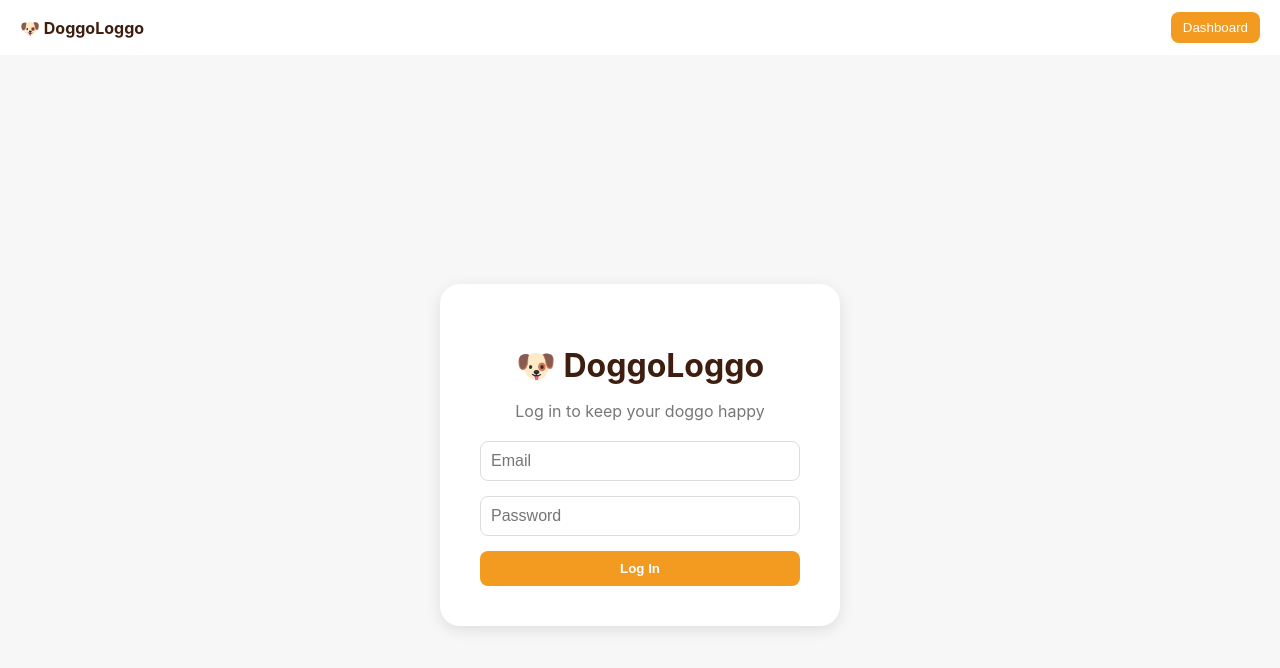
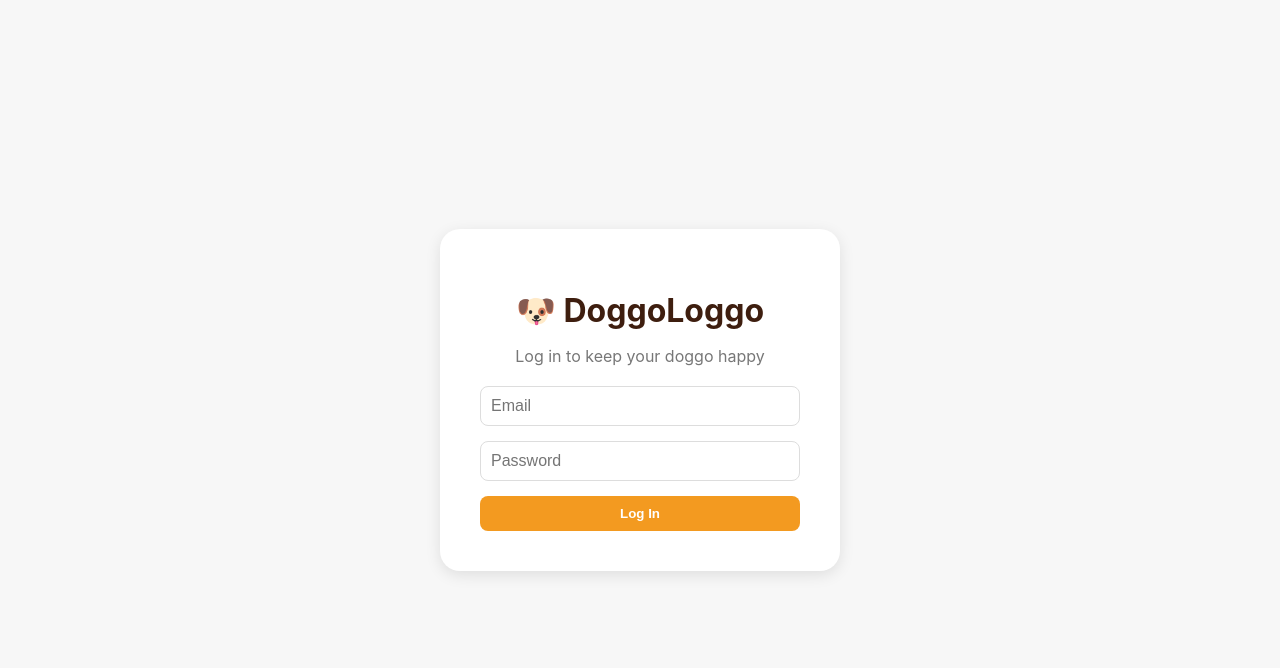
Before and after one commit to wilju249/doggologgo, a React (Vite) app: page / in a window 1280 px wide. Shown: the top 668 px of the page. Built offline with nearby package versions, Linux system fonts and the light colour scheme.

Commit message:
Revert Login.jsx: remove Navbar injection (restore pre-Navbar state)

```diff
--- a/src/pages/Login.jsx
+++ b/src/pages/Login.jsx
@@ -1,6 +1,5 @@
 import React, { useState } from "react";
 import { useNavigate } from "react-router-dom";
-import Navbar from "../components/Navbar";
 
 export default function Login() {
   const [email, setEmail] = useState("");
@@ -14,8 +13,6 @@ export default function Login() {
   };
 
   return (
-    <>
-      <Navbar />
     <div style={styles.container}>
       <div style={styles.card}>
         <h1 style={styles.title}>🐶 DoggoLoggo</h1>
@@ -41,7 +38,6 @@ export default function Login() {
         </form>
       </div>
     </div>
-    </>
   );
 }
 
```
Lines whose indentation alone changed are shown as unchanged.
